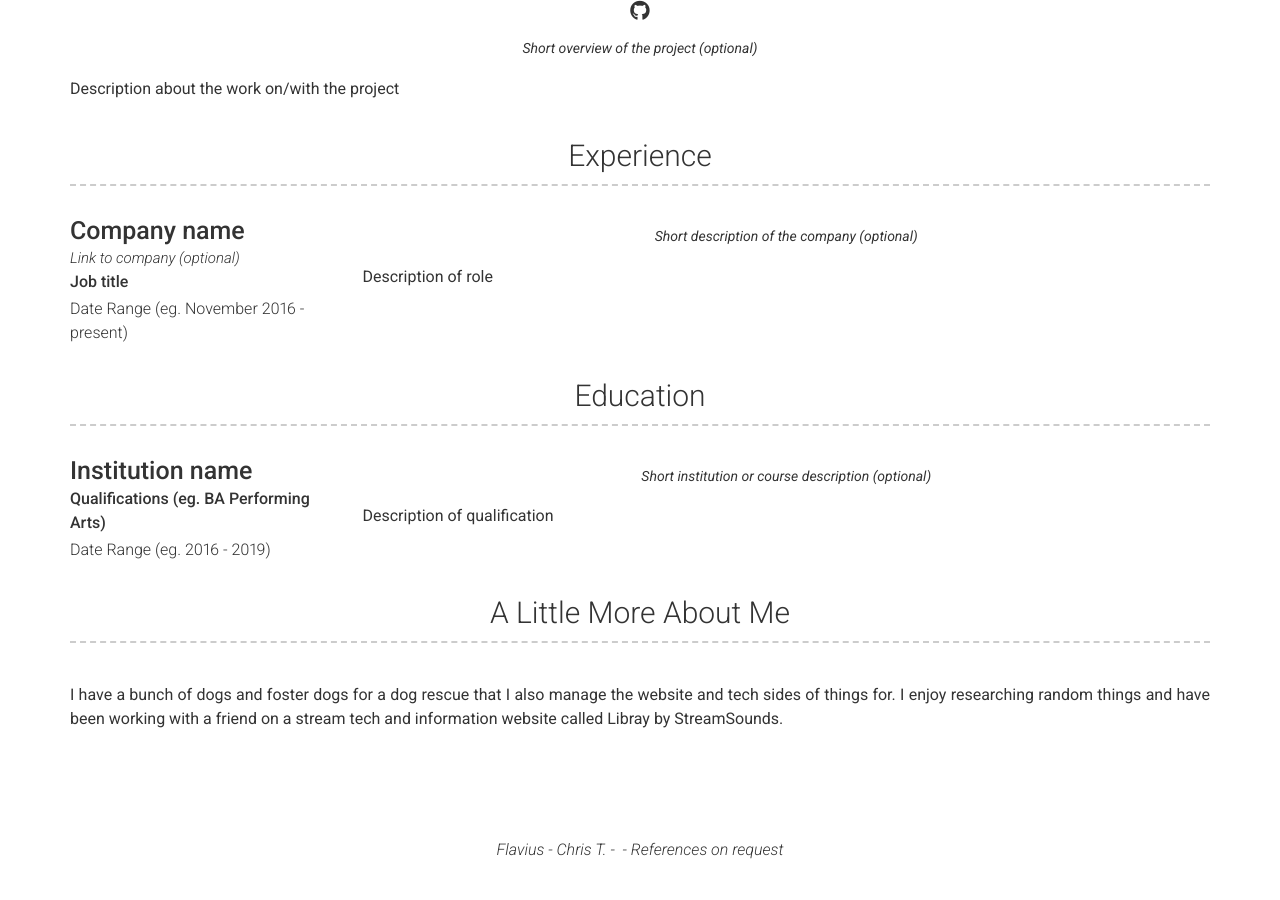
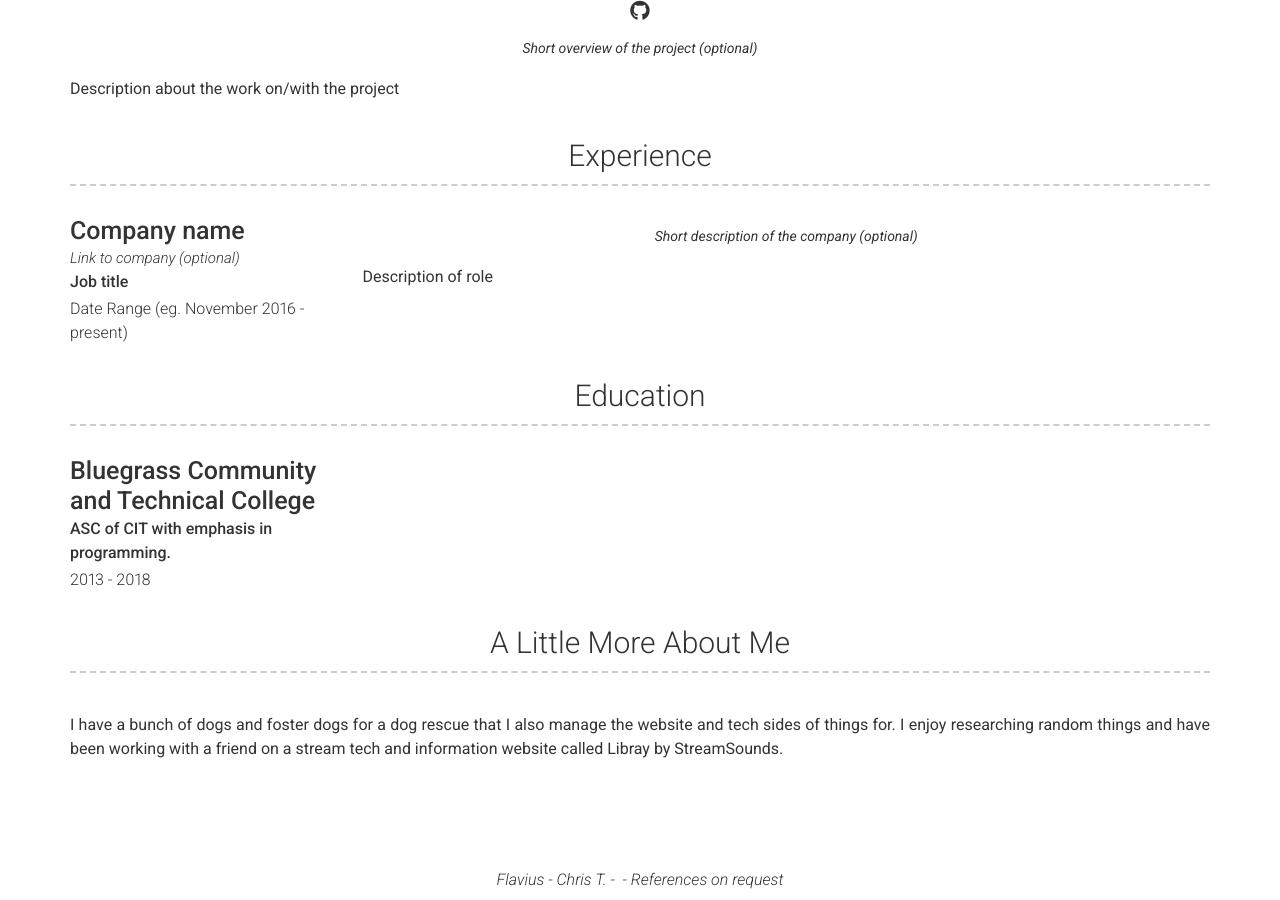
Before and after one commit to FlavCreations/resume.flavcreations.com, a Jekyll site: the page built from index.md, in a window 1280 px wide and 900 px high, scrolled down 659 px. Built offline with Jekyll 4.4.1, drawn with Linux system fonts in a browser that asks for light colours; nearby versions of some CDN libraries; before the commit the page ends 1529 px from its top, so only the background shows below that.

Commit message:
Update education.yml

```diff
--- a/_data/education.yml
+++ b/_data/education.yml
@@ -1,9 +1,8 @@
 # Education Template
 - layout: left
-  name: Institution name
-  dates: Date Range (eg. 2016 - 2019)
-  qualification: Qualifications (eg. BA Performing Arts)
+  name: Bluegrass Community and Technical College
+  dates: 2013 - 2018
+  qualification: ASC of CIT with emphasis in programming.
   quote: >
-    Short institution or course description (optional)
+
   description: | # this will include new lines to allow paragraphs
-    Description of qualification
```
